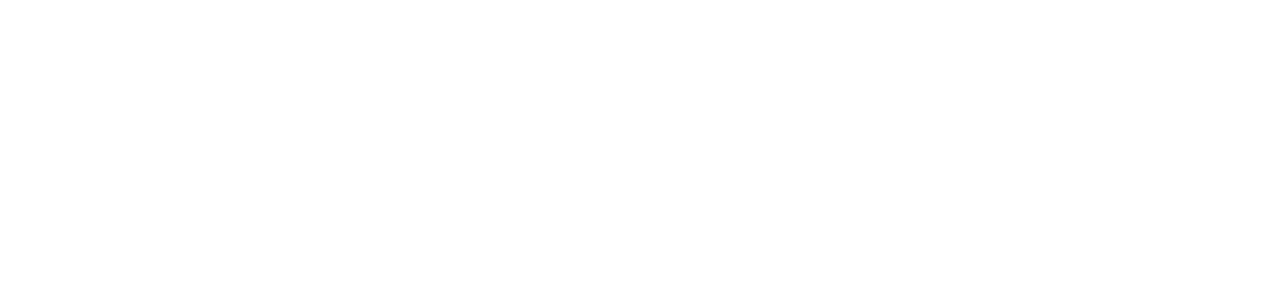
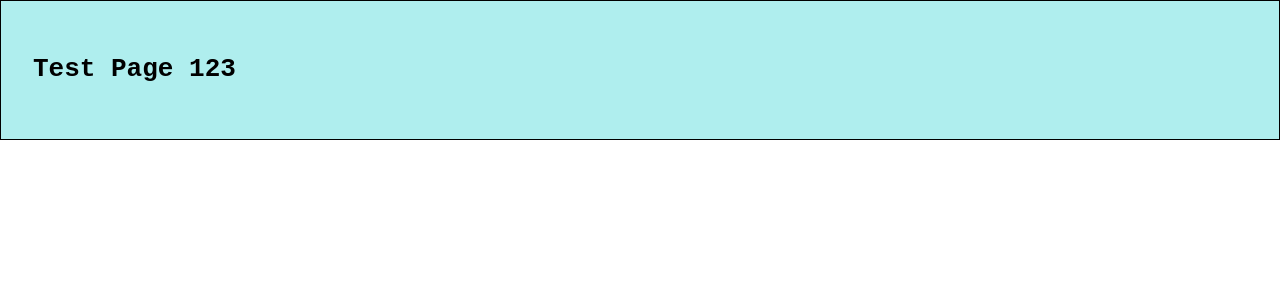
Before and after one commit to theneerajgupta/theneerajgupta.github.io, a React (Vite) app: page / in a window 1280 px wide. Shown: the top 300 px of the page. Built offline with nearby package versions, Linux system fonts and the light colour scheme.

Commit message:
Github Pages - Up and Running

```diff
--- a/package.json
+++ b/package.json
@@ -11,7 +11,8 @@
     "preview": "vite preview",
     "format": "prettier --write \"src/**/*.{ts,tsx,js,jsx,json,css,scss,md}\"",
     "predeploy": "vite build",
-    "deploy": "gh-pages -d dist"
+    "deploy": "gh-pages -d dist",
+    "serve": "serve dist"
   },
   "dependencies": {
     "gh-pages": "^6.3.0",
@@ -30,6 +31,7 @@
     "eslint-plugin-react-refresh": "^0.4.20",
     "globals": "^16.3.0",
     "prettier": "^3.6.2",
+    "serve": "^14.2.4",
     "typescript": "~5.8.3",
     "typescript-eslint": "^8.39.0",
     "vite": "^7.1.0"
--- a/src/App.scss
+++ b/src/App.scss
@@ -0,0 +1,9 @@
+.container {
+    border: 1px solid black;
+    padding: 2rem;
+    background-color: paleturquoise;
+
+    h1 {
+        font-family: monospace;
+    }
+}
--- a/src/App.tsx
+++ b/src/App.tsx
@@ -3,6 +3,9 @@
 function App() {
   return (
     <>
+      <div className="container">
+        <h1>Test Page 123</h1>
+      </div>
     </>
   )
 }
```
Also changed, not shown: 1 other file (tests, documents, lock files or other folders).
